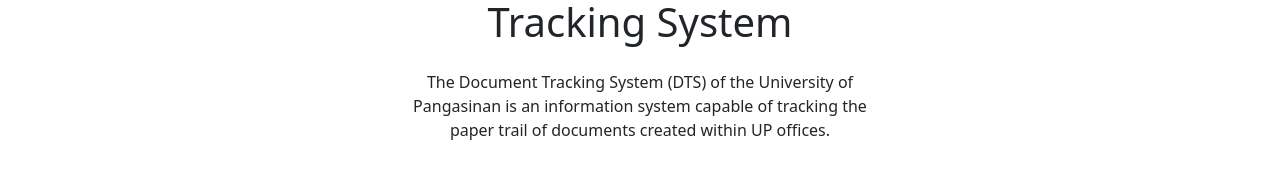
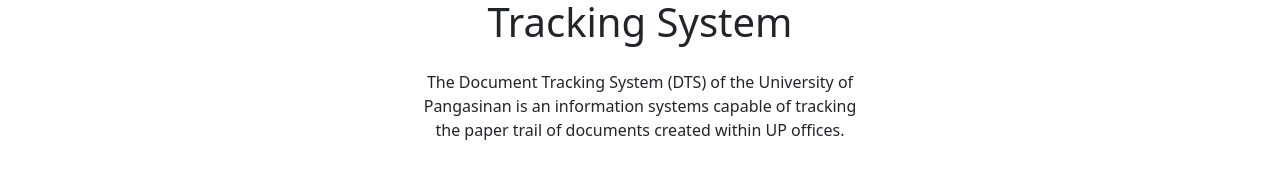
Before and after one commit to renras/document-request-tracker-system, a React (Create React App) app: page / in a window 1280 px wide. Shown: the part 198-386 px from the top of the page. Built offline with nearby package versions, Linux system fonts and the light colour scheme; no server answers.

Commit message:
change home
dinagdagan ko lang ng s yong system

```diff
--- a/src/pages/Home/Home.jsx
+++ b/src/pages/Home/Home.jsx
@@ -11,7 +11,7 @@ const Home = () => {
         <h1>The UPANG Document Tracking System</h1>
         <p className="mt-4">
           The Document Tracking System (DTS) of the University of Pangasinan is
-          an information system capable of tracking the paper trail of documents
+          an information systems capable of tracking the paper trail of documents
           created within UP offices.
         </p>
         <div className="d-flex gap-3 mt-5">
```
